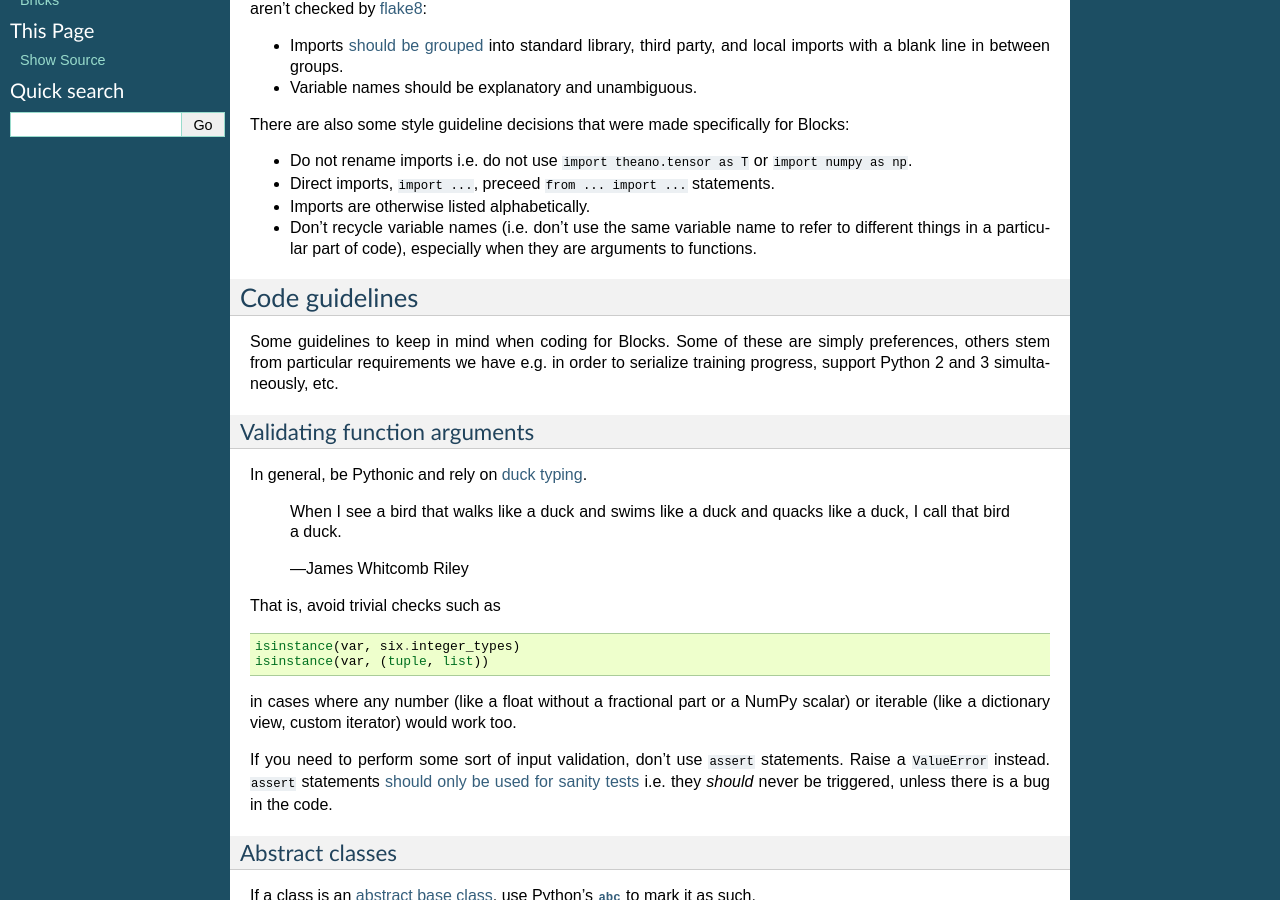
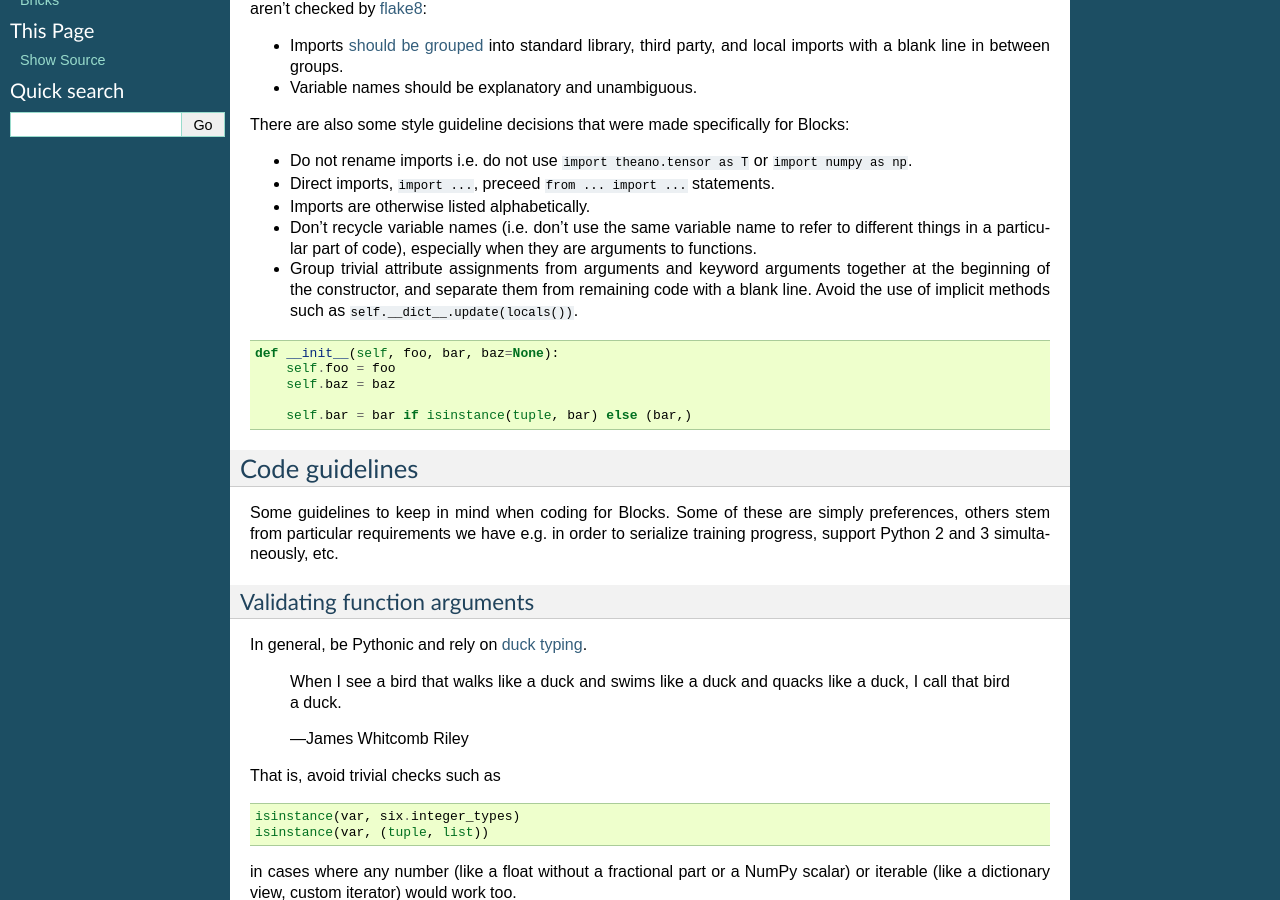
Before and after one commit to mila-iqia/blocks, a Sphinx documentation site: the page built from docs/developer_guidelines.rst, in a window 1280 px wide and 900 px high, scrolled down 348 px. Built offline with Sphinx 7.4.7, drawn with Linux system fonts in a browser that asks for light colours.

Commit message:
Add trivial attributes documentation

```diff
--- a/docs/developer_guidelines.rst
+++ b/docs/developer_guidelines.rst
@@ -32,6 +32,18 @@ Blocks:
 * Don't recycle variable names (i.e. don't use the same variable name to refer
   to different things in a particular part of code), especially when they are
   arguments to functions.
+* Group trivial attribute assignments from arguments and keyword arguments
+  together at the beginning of the constructor, and separate them from remaining
+  code with a blank line. Avoid the use of implicit methods such as
+  ``self.__dict__.update(locals())``.
+
+.. code-block:: python
+
+   def __init__(self, foo, bar, baz=None):
+       self.foo = foo
+       self.baz = baz
+
+       self.bar = bar if isinstance(tuple, bar) else (bar,)
 
 .. _PEP8 style guide: https://www.python.org/dev/peps/pep-0008/
 .. _Travis CI buildbot: https://travis-ci.org/bartvm/blocks
```
